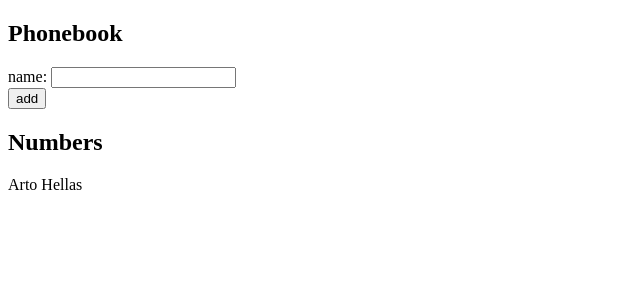
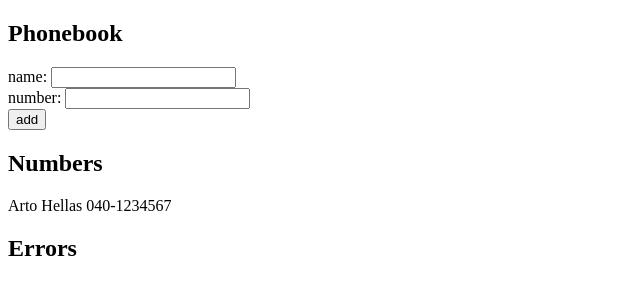
Before and after one commit to lwyers2/fullstackopen, a React (Vite) app in the folder part2/phonebook/: page / in a window 1280 px wide. Shown: the top 300 px of the page, without its empty margins (0-640 px from the left). Built offline with nearby package versions, Linux system fonts and the light colour scheme.

Commit message:
Exercise 2.8

```diff
--- a/part2/phonebook/src/App.jsx
+++ b/part2/phonebook/src/App.jsx
@@ -1,47 +1,118 @@
-import {useState} from 'react'
+import {useState, useEffect} from 'react'
 import './App.css'
 
 const Number = (props) => {
   return (
-    <li>{props.name}</li>
+    <li>{props.name} {props.number}</li>
+  )
+}
+
+const Errors = (props) => {
+  return (
+    <li>{props.error}</li>
   )
 }
 
 const App = () => {
   const [persons, setPersons] = useState([
-    {name: 'Arto Hellas'}
+    {name: 'Arto Hellas',
+    number: '040-1234567'
+    }
   ])
   const [newName, setNewName] = useState('')
+  const [newNumber, setNewNumber] = useState('')
+  const [errors, setErrors] = useState([])
+
+  const addError = (errorMessage) => {
+    setErrors((prevErrors) => [...prevErrors, errorMessage])
+  }
 
   const handleNameChange = (event) => {
     setNewName(event.target.value)
   }
 
-  const addName = (event) => {
+  const handleNumberChange = (event) => {
+    setNewNumber(event.target.value)
+  }
+
+  const validateName = () => {
+    let isValid = true
+    if(persons.map(person => person.name).includes(newName)) {
+      addError(`${newName} is already added to the phonebook`)
+      isValid = false
+    } else if (newName.length===0) {
+      addError(`Name is not populated`)
+      isValid = false
+    }
+    return isValid
+  }
+
+  const validateNumber = () => {
+    let isValid = true
+    if(newNumber.length===0) {
+      addError(`Number is not populated`)
+      isValid = false
+    } else if (!validNumber(newNumber)) {
+      addError(`${newNumber} is not a valid number`)
+      isValid = false
+    } else if ((persons.map(person => person.number).includes(newNumber))) {
+      addError(`${newNumber} already exists in phonebook`)
+      isValid = false
+    }
+    return isValid
+  }
+
+
+  const validNumber = (numberString) => {
+    let valid = true
+    for(const c of numberString) {
+      if ((!(c >= '0' && c<='9')) || (!c === '-') ){
+        valid = false;
+      }
+    }
+    return valid
+  }
+
+
+
+  const addNameAndNumber = (event) => {
     event.preventDefault()
+    setErrors([])
     const nameObject = {
-      name: newName
+      name: newName,
+      number: newNumber
     }
-    if(!(persons.map(person => person.name).includes(newName)))
-    {
+    const isValidName = validateName()
+    const isValidNumber = validateNumber()
+
+
+    if(isValidName && isValidNumber) {
     setPersons(persons.concat(nameObject))
     setNewName('')
-    } else
-    {
-      window.alert(`${newName} is already added to phonebook`)
+    setNewNumber('')
     }
+  }
 
-
-  }
+  useEffect(() => {
+    if (errors.length > 0) {
+      const errorsString = errors.join('\n'); // Join errors with newline characters
+      window.alert(errorsString); // Display errors in an alert box
+    }
+  }, [errors]); // Runs whenever the `errors` array is updated
 
   return (
     <div>
       <h2>Phonebook</h2>
-      <form onSubmit={addName}>
+      <form onSubmit={addNameAndNumber}>
         <div>
           name: <input
           value={newName}
           onChange={handleNameChange} />
+        </div>
+        <div>
+          number: <input
+          value={newNumber}
+          onChange={handleNumberChange} />
         </div>
         <div>
           <button type="submit">add</button>
@@ -51,9 +122,17 @@ const App = () => {
       <div>
       <ul>
       {persons.map(person =>
-        <Number key={person.name} name={person.name}/>
+        <Number key={person.name} name={person.name} number={person.number}/>
       )}
       </ul>
+      <div>
+        <h2>Errors</h2>
+        <ul>
+          {errors.map(error =>
+            <Errors  error={error}/>
+          )}
+        </ul>
+      </div>
       </div>
     </div>
   )
```
